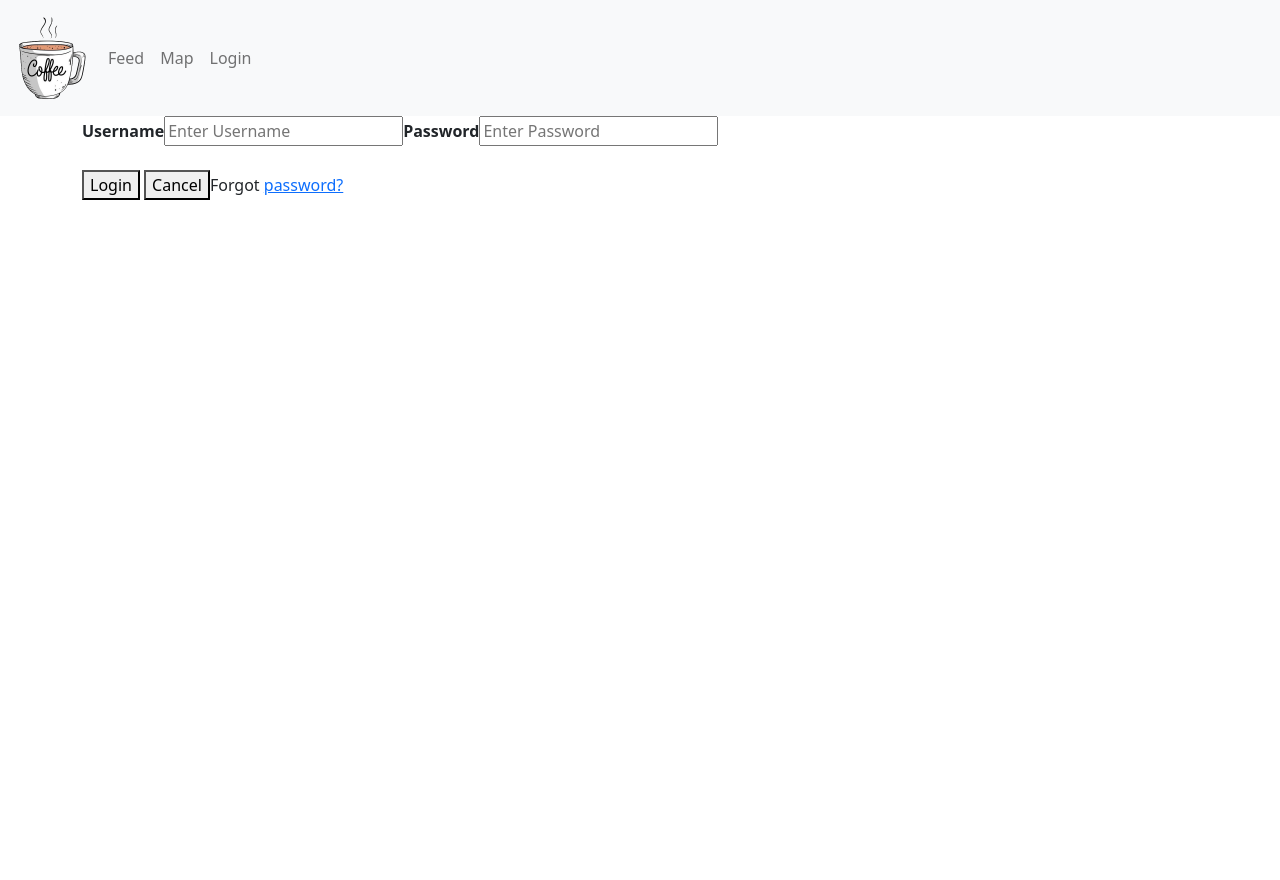
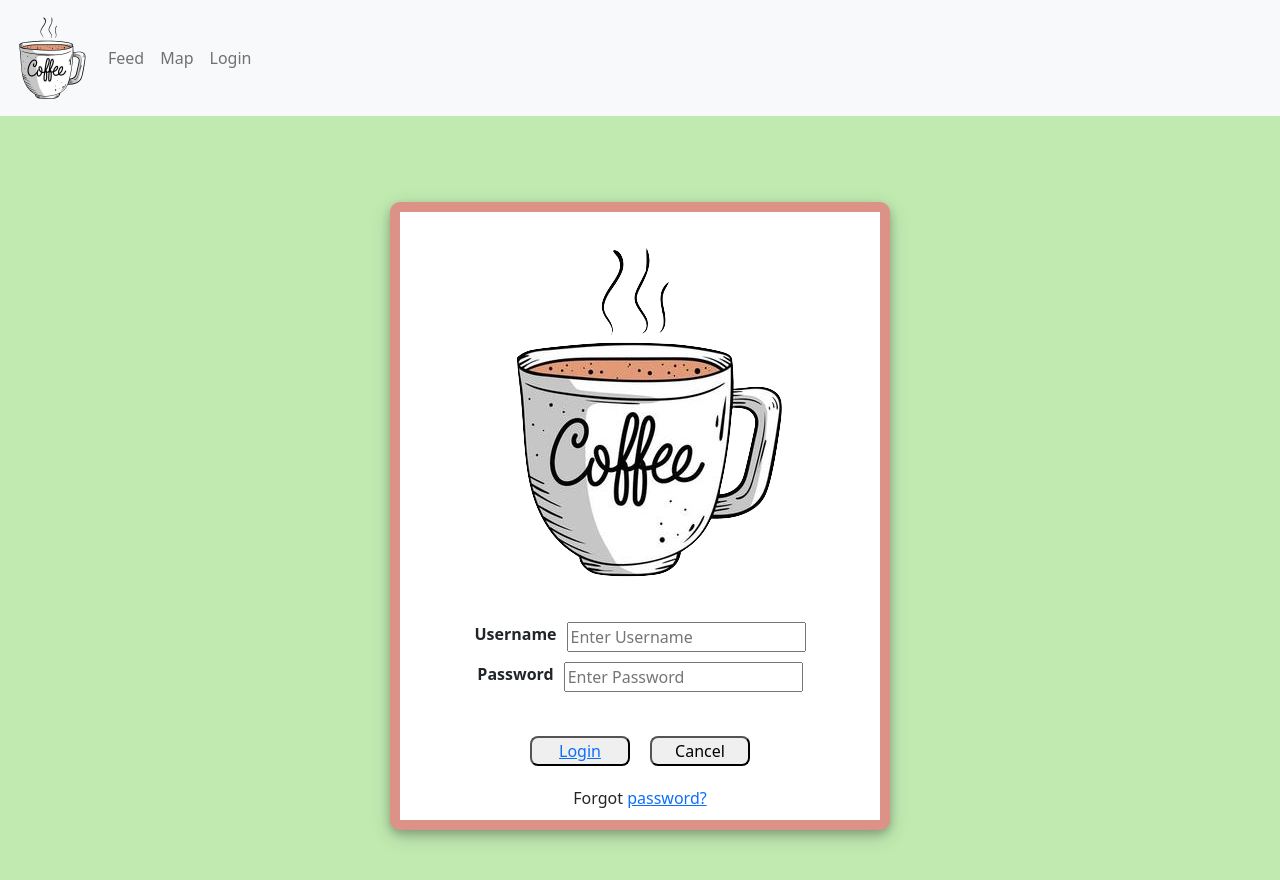
Before and after one commit to kerk0100/BranchingOut, a React (Create React App) app in the folder main/: page /Login in a window 1280 px wide. Shown: the top 880 px of the page. Before the commit the page ends 800 px from the top, so only its background shows below. Built offline with nearby package versions, Linux system fonts and the light colour scheme.

Commit message:
Login page-not routed to main

```diff
--- a/main/src/App.js
+++ b/main/src/App.js
@@ -1,12 +1,13 @@
 import './Style.css';
 import Navbar from './nav/Navbar.js';
 import "bootstrap/dist/css/bootstrap.min.css";
+import React from "react";
 
 function App() {
   return (
-    <div className="body">
+      <div className="body">
           <Navbar />
-    </div>
+      </div>
   );
 }
 
--- a/main/src/login/Login.js
+++ b/main/src/login/Login.js
@@ -1,22 +1,45 @@
-import '../Style.css';
+import React from "react";
+import './login.css';
+import "bootstrap/dist/css/bootstrap.min.css";
+import coffee from "../nav/coffee.png";
+import Navbar from "../nav/Navbar";
 
 export default function Login() {
+
+    // not working :(
+    function redirectToMain() {
         return (
-        <div>
+            {Navbar}
+        );
+    }
+    return (
+            <div className="app">
+                <div className="login-form">
+                    <div className='row-login'>
+                        <img className="login-image" src={coffee} />
+                    </div>
                     <form action="action_page.php" method="post">
-
-            <div className="container">
-                <label><b>Username</b></label>
+                        <div className="test">
+                            <div className="row-login">
+                                <label><b>Username</b></label><br/>
                                 <input type="text" placeholder="Enter Username" name="uname" required/>
-
-                <label><b>Password</b></label>
+                                <br/>
+                            </div>
+                            <div className="row-login">
+                                <label><b>Password</b></label><br/>
                                 <input type="password" placeholder="Enter Password" name="psw" required/>
                                 <br/>
+                            </div>
                             <br/>
-                <button type="submit">Login</button> <button type="button" className="cancelbtn">Cancel</button>
-
+                            <div className="row-login">
+                                <button className="loginBtn" type="submit" onClick={() => redirectToMain()}><a href="/Navbar">Login</a></button>
+                                <button className="loginBtn" type="button">Cancel</button><br/>
+                            </div>
+                            <div className="row-login">
                                 <span className="psw">Forgot <a href="#">password?</a></span>
                             </div>
+                        </div>
                     </form>
+                </div>
         </div>);
 }
--- /dev/null
+++ b/main/src/login/login.css
@@ -0,0 +1,41 @@
+.row {
+    justify-content: center;
+    margin-bottom: 10px;
+}
+
+.row-login {
+    display: flex;
+    justify-content: center;
+    margin-bottom: 10px;
+}
+
+.loginBtn {
+    width: 100px;
+    border-radius: 8px;
+    margin: 10px;
+}
+
+label {
+    margin-right: 10px;
+}
+
+.login-form {
+    background-color: white;
+    padding: 2rem;
+    box-shadow: 0 4px 8px 0 rgba(0, 0, 0, 0.2), 0 6px 20px 0 rgba(0, 0, 0, 0.19);
+    width: 500px;
+    margin: 0;
+    padding: 0;
+    border-radius: 10px;
+    border: 10px solid #DC9287;
+}
+
+.app {
+    display: flex;
+    align-items: center;
+    justify-content: center;
+    flex-direction: column;
+    gap: 20px;
+    height: 100vh;
+    background: #C1EAB1;
+}
```
Also changed, not shown: main/src/nav/Navbar.js (+4 -6 lines). Lines whose indentation alone changed are shown as unchanged.
